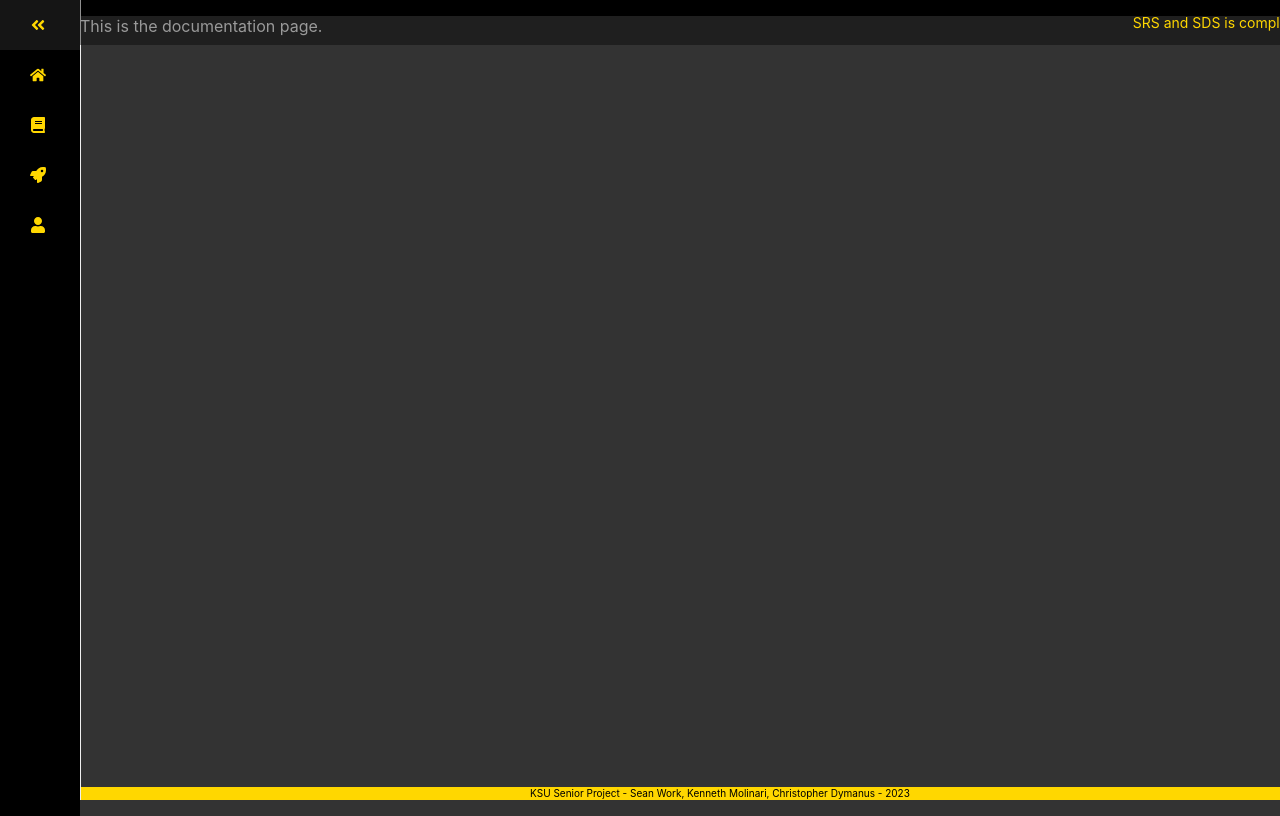
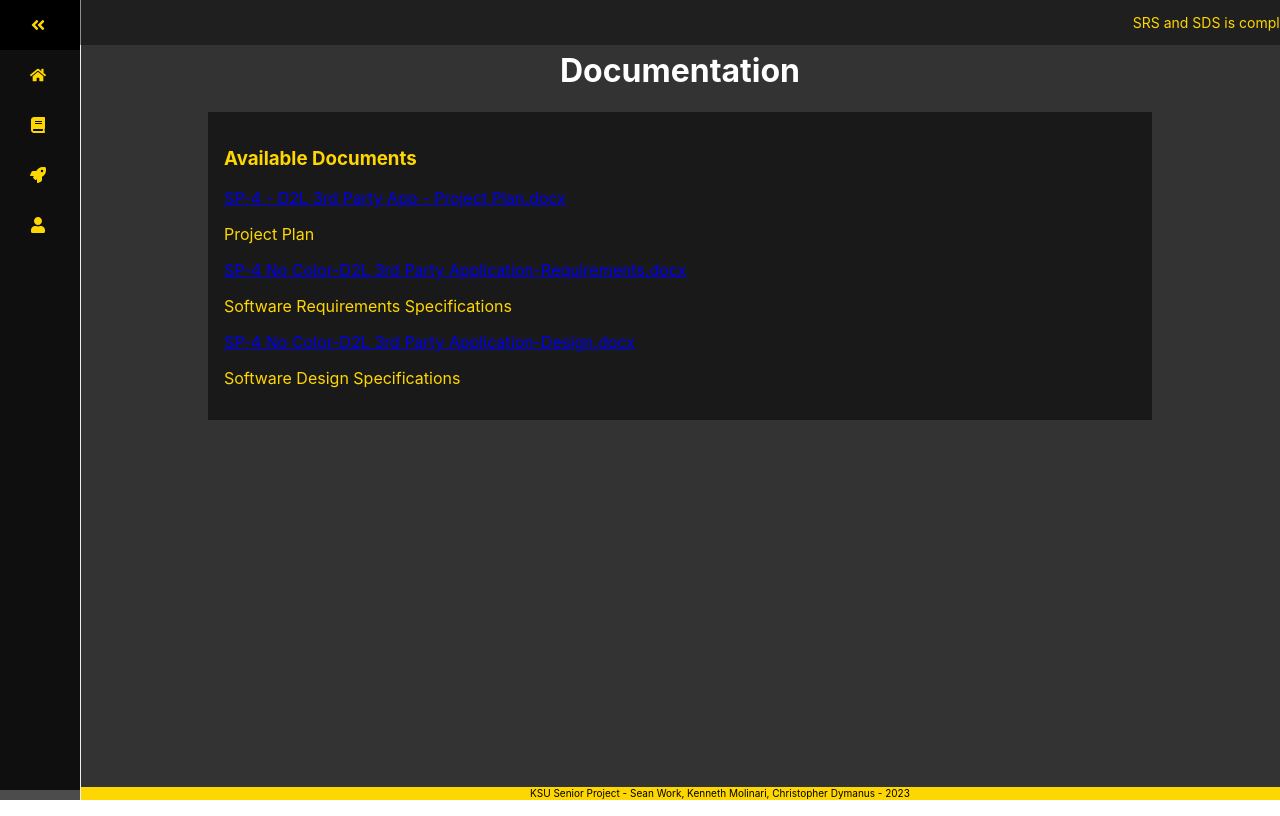
Before and after one commit to Skrowthekrow/D2LProjectPlannner, a React (Create React App) app: page /documentation in a window 1280 px wide. Built offline with nearby package versions, Linux system fonts and the light colour scheme.

Commit message:
updated a basic version of documentation page

```diff
--- a/package.json
+++ b/package.json
@@ -3,9 +3,11 @@
   "version": "0.1.0",
   "private": true,
   "dependencies": {
+    "@react-pdf-viewer/core": "^3.12.0",
     "@testing-library/jest-dom": "^5.17.0",
     "@testing-library/react": "^13.4.0",
     "@testing-library/user-event": "^13.5.0",
+    "pdfjs-dist": "^3.4.120",
     "react": "^18.2.0",
     "react-dom": "^18.2.0",
     "react-icons": "^4.11.0",
--- a/src/App.css
+++ b/src/App.css
@@ -1,3 +1,4 @@
+
 .App {
   text-align: center;
 }
--- a/src/App.js
+++ b/src/App.js
@@ -11,13 +11,13 @@ import ContactUs from './components/ContactUs';  // Import the ContactUs compone
 
 function App() {
   const appStyle = {
-    backgroundColor: 'black', // Set the background color for the entire App
+    backgroundColor: 'rgb(51,51,51)' // Set the background color for the entire App
   };
 
   const mainContentStyle = {
     marginLeft: '80px', // Assuming the width of the collapsed sidebar is 80px
     backgroundColor: '#333', // Gray background
-    minHeight: '100vh', // Full height
+    minHeight: '95vh', // Full height
     color: 'white', // Text color
   };
 
--- a/src/components/Documentation.js
+++ b/src/components/Documentation.js
@@ -1,9 +1,36 @@
 import React from 'react';
 
 const Documentation = () => {
+  const files = [
+    { name: 'SP-4 - D2L 3rd Party App - Project Plan.docx', description: 'Project Plan' },
+    { name: 'SP-4 No Color-D2L 3rd Party Application-Requirements.docx', description: 'Software Requirements Specifications' },
+    { name: 'SP-4 No Color-D2L 3rd Party Application-Design.docx', description: 'Software Design Specifications' },
+    // Add more files here
+  ];
+
   return (
-    <div>
-      <p>This is the documentation page.</p>
+    <div style={{ display: 'flex', flexDirection: 'column', alignItems: 'center', margin:'30px'}}>
+      <h1>Documentation</h1>
+
+      {/* List of files */}
+      <div style={{ width: '80%', backgroundColor: 'rgba(0, 0, 0, 0.5)', color: 'gold', padding: '1em' }}>
+        <h3>Available Documents</h3>
+        <ul style={{ listStyleType: 'none', padding: 0 }}>
+          {files.map((file, index) => (
+            <li key={index} style={{ marginBottom: '1em' }}>
+              <a
+                href={`/files/${file.name}`}
+                download
+                target="_blank"
+                rel="noopener noreferrer"
+              >
+                {file.name}
+              </a>
+              <p>{file.description}</p>
+            </li>
+          ))}
+        </ul>
+      </div>
     </div>
   );
 };
--- a/src/components/Sidebar.js
+++ b/src/components/Sidebar.js
@@ -7,17 +7,19 @@ import {
   FaRocket,
   FaUser
 } from 'react-icons/fa';
+import { Link } from 'react-router-dom';
 
 const AppSidebar = () => {
-  const [collapsed, setCollapsed] = useState(true); // Set initial state to true to have it closed
-  const [hoveredItem, setHoveredItem] = useState(null); // Keep track of the hovered item
+  const [collapsed, setCollapsed] = useState(true);
+  const [hoveredItem, setHoveredItem] = useState(null);
 
   const handleCollapsedChange = () => {
     setCollapsed(!collapsed);
   };
 
   const menuItemStyle = (item) => ({
-    backgroundColor: hoveredItem === item ? 'rgba(30, 30, 30, 0.7)' : 'transparent',
+    backgroundColor: hoveredItem === item ? 'black' : 'transparent',
+    zIndex: hoveredItem === item ? 4 : 2
   });
 
   return (
@@ -37,16 +39,17 @@ const AppSidebar = () => {
         }}
       >
         <Menu iconShape="circle" rootStyles={{ color: 'gold' }}>
+          <div onClick={handleCollapsedChange} style={{ cursor: 'pointer' }}>
             <MenuItem
               icon={<FaAngleDoubleLeft />}
-            style={{ ...menuItemStyle('close'), zIndex: 3 }}
+              style={menuItemStyle('close')}
               onMouseEnter={() => setHoveredItem('close')}
               onMouseLeave={() => setHoveredItem(null)}
-            onClick={handleCollapsedChange}
             >
-            {!collapsed && ''}
+              {!collapsed && 'Close'}
             </MenuItem>
-          <a href="#home" style={{ textDecoration: 'none', color: 'inherit' }}>
+          </div>
+          <Link to="/home" style={{ textDecoration: 'none', color: 'inherit' }}>
             <MenuItem
               icon={<FaHome />}
               style={menuItemStyle('home')}
@@ -55,8 +58,8 @@ const AppSidebar = () => {
             >
               Home
             </MenuItem>
-          </a>
-          <a href="#documentation" style={{ textDecoration: 'none', color: 'inherit' }}>
+          </Link>
+          <Link to="/documentation" style={{ textDecoration: 'none', color: 'inherit' }}>
             <MenuItem
               icon={<FaBook />}
               style={menuItemStyle('documentation')}
@@ -65,8 +68,8 @@ const AppSidebar = () => {
             >
               Documentation
             </MenuItem>
-          </a>
-          <a href="#features" style={{ textDecoration: 'none', color: 'inherit' }}>
+          </Link>
+          <Link to="/features" style={{ textDecoration: 'none', color: 'inherit' }}>
             <MenuItem
               icon={<FaRocket />}
               style={menuItemStyle('features')}
@@ -75,8 +78,8 @@ const AppSidebar = () => {
             >
               Features
             </MenuItem>
-          </a>
-          <a href="#contact-us" style={{ textDecoration: 'none', color: 'inherit' }}>
+          </Link>
+          <Link to="/contact-us" style={{ textDecoration: 'none', color: 'inherit' }}>
             <MenuItem
               icon={<FaUser />}
               style={menuItemStyle('contact-us')}
@@ -85,7 +88,7 @@ const AppSidebar = () => {
             >
               {collapsed ? '' : 'Contact Us'}
             </MenuItem>
-          </a>
+          </Link>
         </Menu>
       </Sidebar>
       <div style={{ marginLeft: collapsed ? '80px' : '200px' }}>
```
Also changed, not shown: 1 other file (tests, documents, lock files or other folders). Lines whose indentation alone changed are shown as unchanged.
